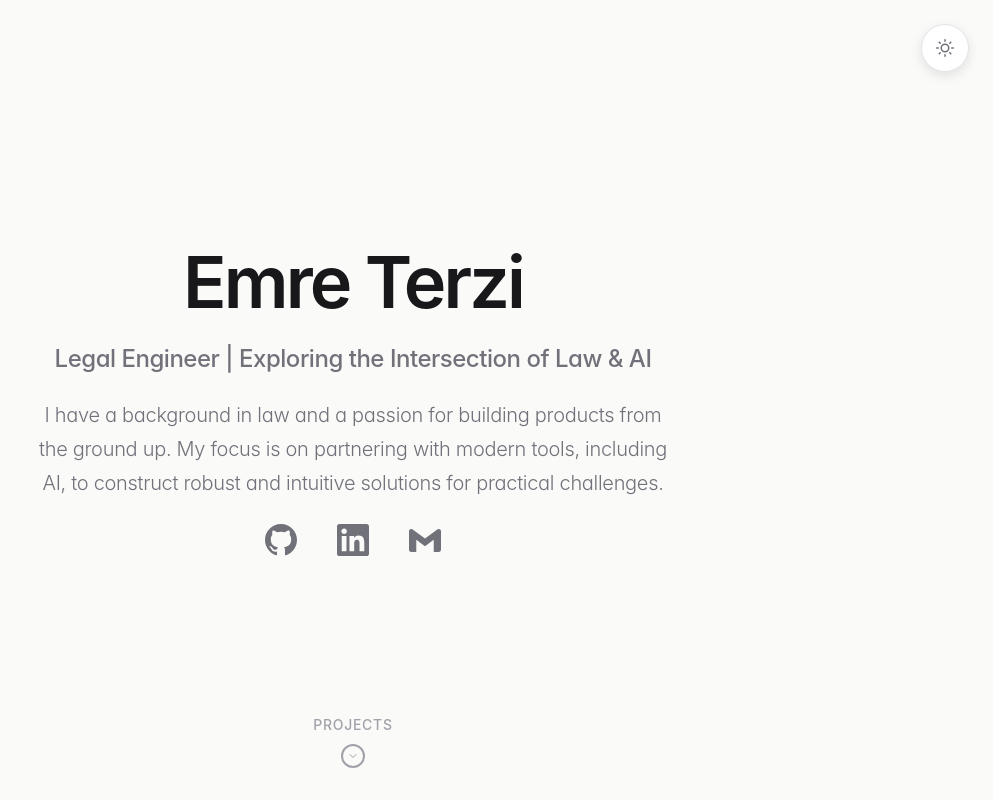
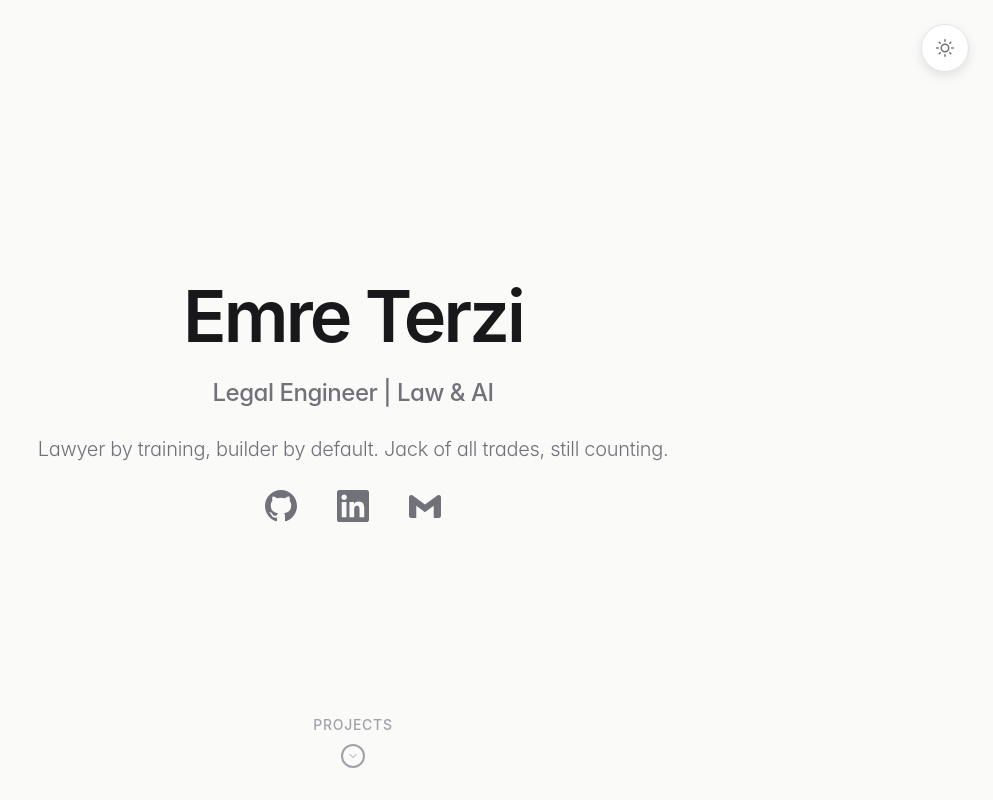
Before and after one commit to avocatt/personal-website, a plain HTML site: page index.html in a window 1280 px wide. Shown: the top 800 px of the page, without its empty margins (287-1280 px from the left). Drawn offline with Linux system fonts and the light colour scheme.

Commit message:
Update bio and meta descriptions

```diff
--- a/index.html
+++ b/index.html
@@ -17,7 +17,7 @@
     <meta property="og:type" content="website">
     <meta property="og:url" content="https://emreterzi.com/">
     <meta property="og:title" content="Emre Terzi - Legal Engineer">
-    <meta property="og:description" content="Legal Engineer exploring the intersection of law & AI. Building robust solutions for practical challenges with modern tools.">
+    <meta property="og:description" content="Lawyer by training, builder by default. Jack of all trades, still counting.">
     <meta property="og:image" content="https://emreterzi.com/assets/og-image.jpg">
     <meta property="og:image:width" content="1200">
     <meta property="og:image:height" content="630">
@@ -26,7 +26,7 @@
     <meta property="twitter:card" content="summary_large_image">
     <meta property="twitter:url" content="https://emreterzi.com/">
     <meta property="twitter:title" content="Emre Terzi - Legal Engineer">
-    <meta property="twitter:description" content="Legal Engineer exploring the intersection of law & AI. Building robust solutions for practical challenges with modern tools.">
+    <meta property="twitter:description" content="Lawyer by training, builder by default. Jack of all trades, still counting.">
     <meta property="twitter:image" content="https://emreterzi.com/assets/og-image.jpg">
 
     <style>
@@ -1107,8 +1107,8 @@
         <div class="hero-container">
             <div class="hero-content">
                 <h1>Emre Terzi</h1>
-                <p class="title">Legal Engineer | Exploring the Intersection of Law & AI</p>
-                <p class="bio">I have a background in law and a passion for building products from the ground up. My focus is on partnering with modern tools, including AI, to construct robust and intuitive solutions for practical challenges.</p>
+                <p class="title">Legal Engineer | Law & AI</p>
+                <p class="bio">Lawyer by training, builder by default. Jack of all trades, still counting.</p>
                 <div class="social-links">
                 <a href="https://github.com/avocatt" target="_blank" rel="noopener" aria-label="GitHub Profile">
                     <svg width="32" height="32" viewBox="0 0 24 24" fill="currentColor">
```
